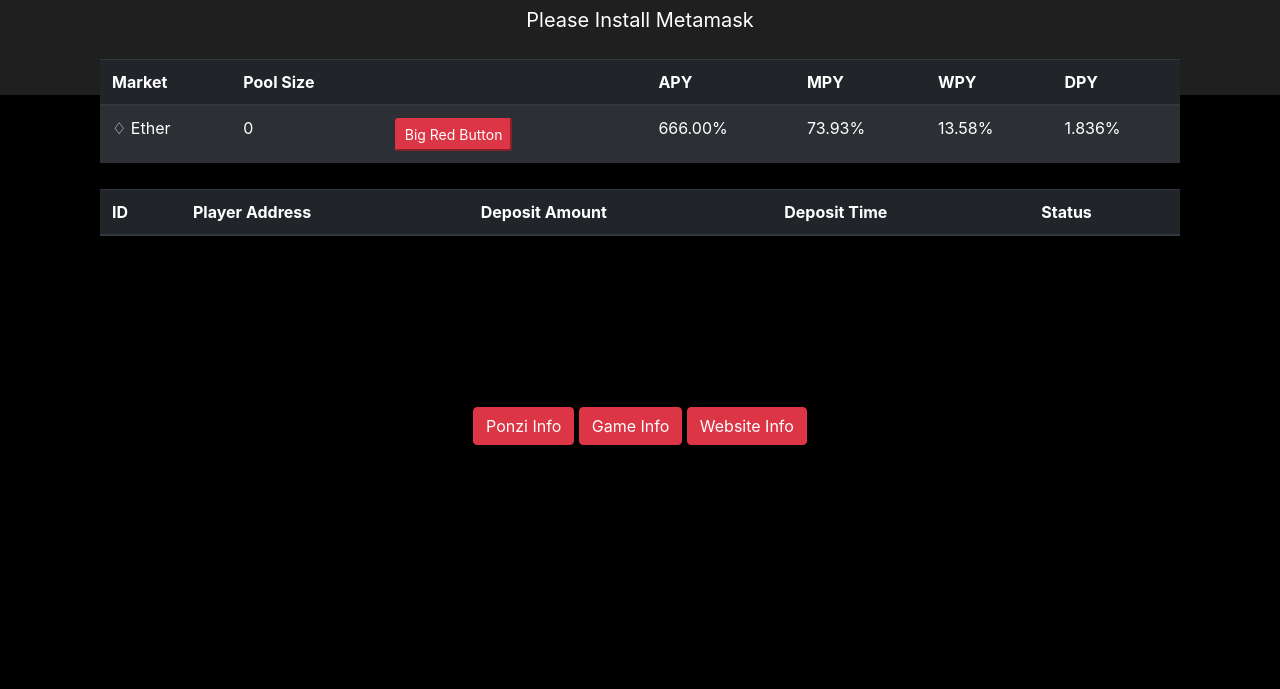
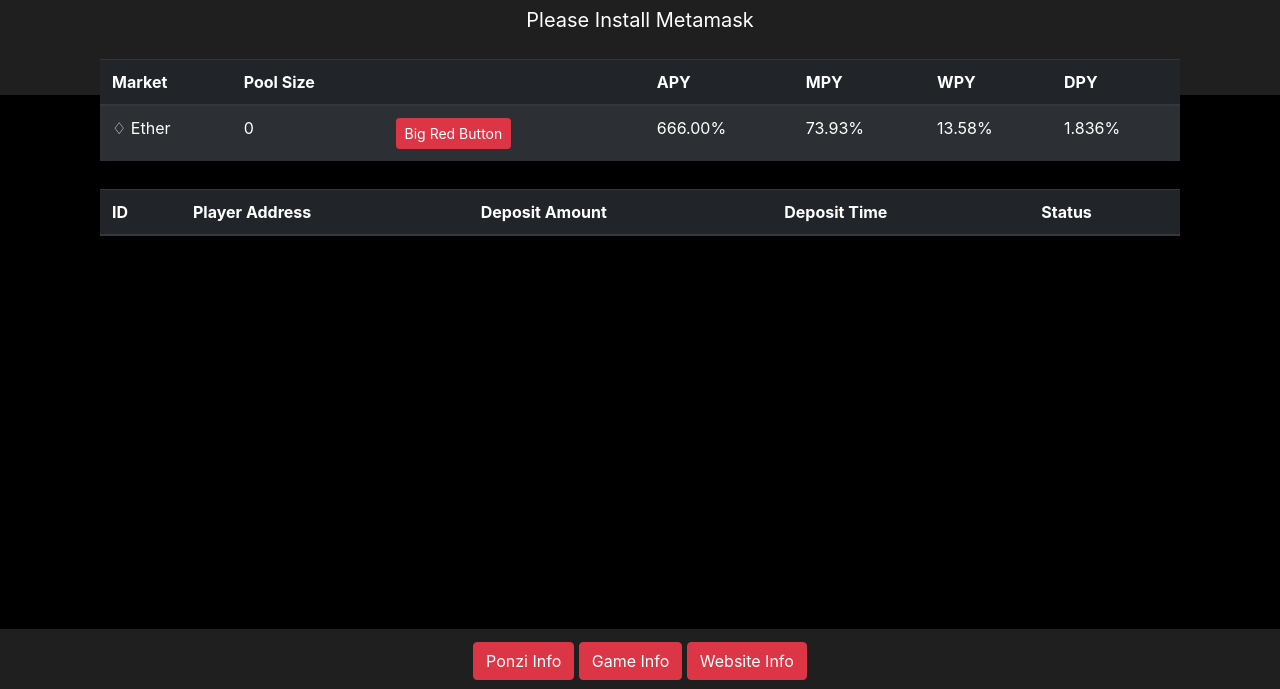
Before and after one commit to pierce403/ponzi.finance, a plain HTML site: page index.html in a window 1280 px wide. Shown: the part 111-800 px from the top of the page. Drawn offline with nearby package versions, Linux system fonts and the light colour scheme; a script that the page names is missing.

Commit message:
footer, UX tweaks, updated soliditiy

```diff
--- a/index.html
+++ b/index.html
@@ -35,9 +35,9 @@
         <tr class="align-middle">
           <td>&#x2662; Ether</td>
           <td id="marketSize">0</td>
-          <td><button id="bigRedButton" type="button" class="btn-sm btn-danger" onclick="bigRedButtonClick()">
-            Big Red Button
-          </button></td>
+          <td><button id="bigRedButton" type="button" class="btn btn-sm btn-danger" onclick="bigRedButtonClick()">
+              Big Red Button
+            </button></td>
 
           <!--
           <td id="deposit">0</td>
@@ -69,20 +69,6 @@
       </tbody>
     </table>
   </div>
-
-  <br><br><br><br><br><br><br><br><br>
-  <center>
-    <!-- Button trigger modal -->
-    <button type="button" class="btn btn-danger" data-toggle="modal" data-target="#ponziModal">
-      Ponzi Info
-    </button>
-    <button type="button" class="btn btn-danger" data-toggle="modal" data-target="#gameModal">
-      Game Info
-    </button>
-    <button type="button" class="btn btn-danger" data-toggle="modal" data-target="#websiteModal">
-      Website Info
-    </button>
-  </center>
 
   <!-- Ponzi Modal -->
   <div class="modal fade" id="ponziModal" tabindex="-1" role="dialog" aria-labelledby="exampleModalLongTitle"
@@ -203,6 +189,24 @@
     </div>
   </div>
 
+  <footer class="footer">
+    <div class="container">
+      <span class="text-muted">
+        <center>
+          <!-- Button trigger modal -->
+          <button type="button" class="btn btn-xs btn-danger" data-toggle="modal" data-target="#ponziModal">
+            Ponzi Info
+          </button>
+          <button type="button" class="btn btn-xs btn-danger" data-toggle="modal" data-target="#gameModal">
+            Game Info
+          </button>
+          <button type="button" class="btn btn-xs btn-danger" data-toggle="modal" data-target="#websiteModal">
+            Website Info
+          </button>
+        </center>
+      </span>
+    </div>
+  </footer>
 
   <script src="https://code.jquery.com/jquery-3.2.1.slim.min.js"
     integrity="sha384-KJ3o2DKtIkvYIK3UENzmM7KCkRr/rE9/Qpg6aAZGJwFDMVNA/GpGFF93hXpG5KkN" crossorigin="anonymous">
--- a/ponzi.css
+++ b/ponzi.css
@@ -1,3 +1,21 @@
+/* Sticky footer styles
+-------------------------------------------------- */
+html {
+  position: relative;
+  min-height: 100%;
+}
+body {
+  margin-bottom: 60px; /* Margin bottom by footer height */
+}
+.footer {
+  position: absolute;
+  bottom: 0;
+  width: 100%;
+  height: 60px; /* Set the fixed height of the footer here */
+  line-height: 60px; /* Vertically center the text there */
+  background-color: #1f1f1f;
+}
+
 .header {
     padding: 60px;
     text-align: center;
--- a/ponziapp.js
+++ b/ponziapp.js
@@ -1,9 +1,6 @@
 let provider;
 let accounts;
 
-//let contractAddress = "0x0D6c3b9599eccF54819DB6B768B4B77eF3c932A9";
-//let contractAddress = "0x167662223C0755eA4310a5E6Cacba557Bfb951a2";
-//let contractAddress = "0x8416c1863eDEea0E0f0f766CfF1b1800Fdb749aD";
 let contractAddress = "0xEB82AE50FA5b15FFc2699143b3da1B524127853B";
 
 let contract = "";
@@ -33,9 +30,9 @@ ethereum.enable().then(function () {
         console.log(result);
         accountAddress = result[0];
         provider.getBalance(String(result[0])).then(function (balance) {
-            var etherString = ethers.utils.formatEther(balance);
-            console.log("Balance: " + etherString);
-            document.getElementById("msg").textContent = 'ETH Balance: ' + etherString;
+            var myBalance = (balance/ethers.constants.WeiPerEther).toFixed(4);
+            console.log("Your Balance: " + myBalance);
+            document.getElementById("msg").textContent = 'ETH Balance: ' + myBalance;
         });
 
         signer = provider.getSigner();
@@ -51,7 +48,7 @@ function populateTable() {
 
     contract.getBalance().then(function (value) {
         console.log("Pool Balance: " + value);
-        document.getElementById("marketSize").innerText = value / ethers.constants.WeiPerEther + " ETH";
+        document.getElementById("marketSize").innerText = (value / ethers.constants.WeiPerEther).toFixed(4) + " ETH";
     })
 
     contract.players(accountAddress).then(function (value) {
@@ -110,7 +107,7 @@ function refreshButton(deposit) {
             //signer.send('eth_sendTransaction', tx);
             signer.sendTransaction(tx);
         }
-        document.getElementById("winnings").innerHTML="<div class=\"input-group input-group-sm mb-3 col-5\">\r\n  <input id=\"depositInput\" width=200 value=\"0.1\" type=\"text\" class=\"form-control\" aria-label=\"Small\" aria-describedby=\"inputGroup-sizing-sm\">\r\n<\/div>";
+        document.getElementById("winnings").innerHTML="<div class=\"input-group input-group-sm mb-3 col-6\">\r\n  <input id=\"depositInput\" width=200 value=\"0.1\" type=\"text\" class=\"form-control\" aria-label=\"Small\" aria-describedby=\"inputGroup-sizing-sm\">\r\n<\/div>";
 
     } else { // if the user has money in the game, show Withdrawl UX
         document.getElementById("bigRedButton").innerText = "Withdraw ETH";
```
Also changed, not shown: 1 other file.
